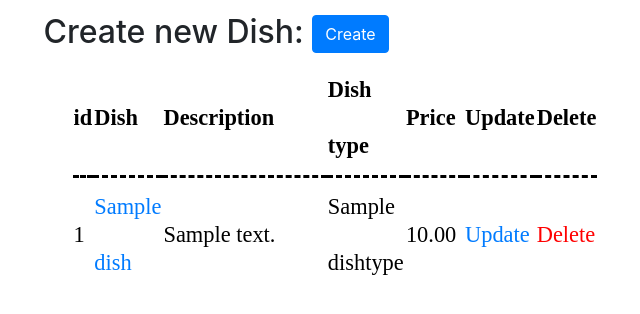
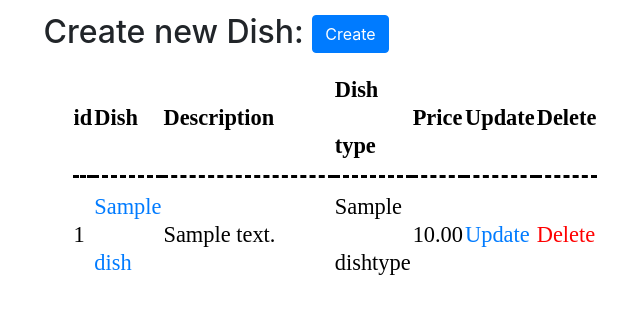
Before and after one commit to SemenetsSergii/Restaurant-Kitchen-Service, a Django app: page /kitchen/dish/ in a window 1280 px wide. Shown: the part 287-601 px from the top of the page, without its empty margins (305-945 px from the left). Run offline with Django 5.2, Linux system fonts and the light colour scheme; a user stored in the database is signed in; tables that the repository leaves empty hold one stand-in row (values such as "Sample post"); some libraries are stand-ins or nearby versions.

Commit message:
change view width table for user: staff & not staff

```diff
--- a/templates/kitchen/dish_list.html
+++ b/templates/kitchen/dish_list.html
@@ -13,10 +13,10 @@
         {% if user.is_staff %}
           <th>id</th>
         {% endif %}
-        <th style="width: 10%">Dish</th>
+        <th style="width: 10% ">Dish</th>
         <th style="width: 60%">Description</th>
-      <th style="width: 15%">Dish type</th>
-        <th style="width: 15%">Price</th>
+        <th style="width: 10%">Dish type</th>
+        <th style="width: 10%">Price</th>
         {% if user.is_staff %}
           <th>Update</th>
         {% endif %}
@@ -30,11 +30,11 @@
           {% if user.is_staff %}
             <td>{{ dish.id }}</td>
           {% endif %}
-        <td>
-          <a href="{% url "kitchen:dish-detail" pk=dish.id %} ">{{ dish.name }}</a>
-        </td>
+          <td>
+            <a href="{% url "kitchen:dish-detail" pk=dish.id %} ">{{ dish.name }}</a>
+          </td>
           <td>{{ dish.description }}</td>
-        <td>{{ dish.dish_type.name }}</td>
+          <td>{{ dish.dish_type.name }}</td>
           <td>{{ dish.price }}</td>
           {% if user.is_staff %}
             <td><a href="{% url 'kitchen:dish-update' pk=dish.id %}">Update</a></td>
```
Also changed, not shown: templates/kitchen/cook_form.html (added, +10 -0 lines), kitchen/forms.py (added).
